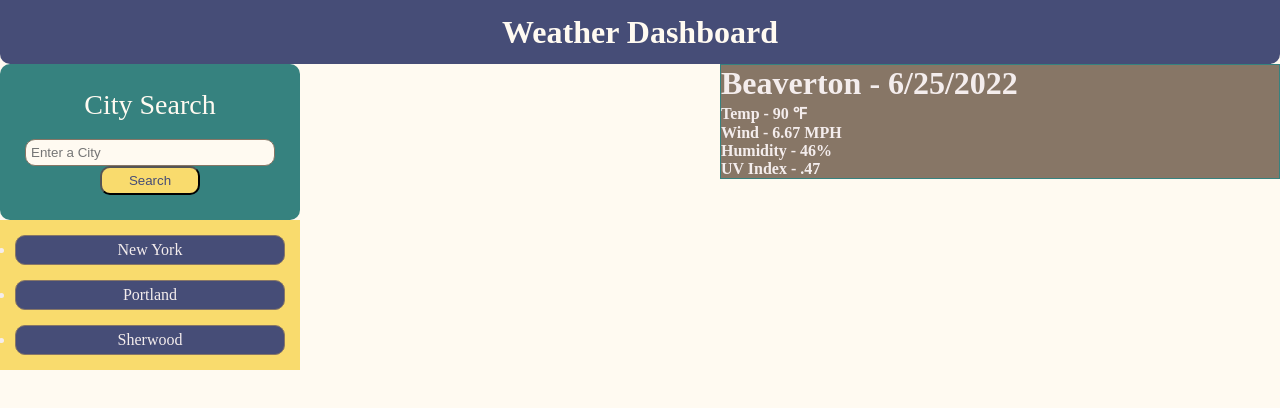
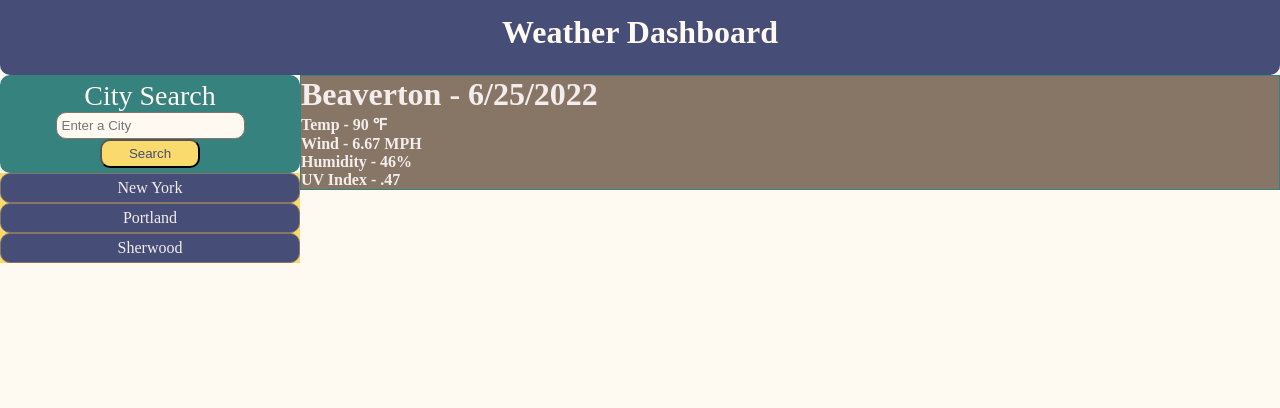
Before and after one commit to LDagnese/weather-dashboard, a plain HTML site: page index.html in a window 1280 px wide. Drawn offline with Linux system fonts and the light colour scheme.

Commit message:
working on css

```diff
--- a/assets/css/style.css
+++ b/assets/css/style.css
@@ -15,11 +15,12 @@
 
 body {
     background-color: var(--off-white);
+    height: 100%;
 }
 
 .hero {
     width: 100%;
-    height: 8vh;
+    height: 75px;
     margin: 0;
     padding: 0;
     text-align: center;
@@ -30,26 +31,24 @@ body {
     border-bottom-right-radius: 10px;
 }
 
-.flex-container {
+.page {
     display: flex;
-    justify-content: left;
+    height: calc(100vh - 75px);
 }
 
 .nav {
-    flex: 30%;
-    display: flex;
-    flex-direction: column;
-    width: 30vh;
+    width: 300px;
+    margin: 0;
+    padding: 0;
 }
 
 .form {
-    width: 300px;
+    width: 100%;
     background-color: var(--secondary-color);
     border-radius: 10px;
-    padding: 25px;
+    padding: 5px;
     text-align: center;
-    display: flex;
-    flex-direction: column;
+    margin: 0;
 }
 
 .form label {
@@ -78,11 +77,12 @@ body {
 .historical {
     background-color: var(--background-color);
     text-align: center;
-    width: 300px
+    width: 100%;
+    padding: 0;
+    margin: 0;
 }
 
 .historical li {
-    margin: 15px;
     padding: 5px;
     border: 1px solid var(--tertiary-color);
     background-color: var(--primary-color);
@@ -91,7 +91,7 @@ body {
 }
 
 .main-page {
-    width: 70vh;
+    flex: 1 0 auto;
 }
 
 .current-weather {
--- a/index.html
+++ b/index.html
@@ -13,7 +13,7 @@
     <header class="hero">
         <h1>Weather Dashboard</h1>
     </header>
-    <main class="flex-container">
+    <main class="page">
         <div class="nav">
             <!-- submit form -->
             <form class="form">
@@ -22,8 +22,8 @@
                 <button type="submit">Search</button>
             </form>
             <!-- historical search list-block -->
-            <div class="flex-container">
-                <ul class="historical">
+            <div class="historical">
+                <ul>
                     <li>New York</li>
                     <li>Portland</li>
                     <li>Sherwood</li>
@@ -40,7 +40,7 @@
                 <h4>UV Index - .47</h4>
             </div>
             <!-- 5 day forecast card flex-container -->
-            <div class="flex-container card-container">
+            <div class="card-container">
 
             </div>
             <!-- each card inside flex-container -->
```
